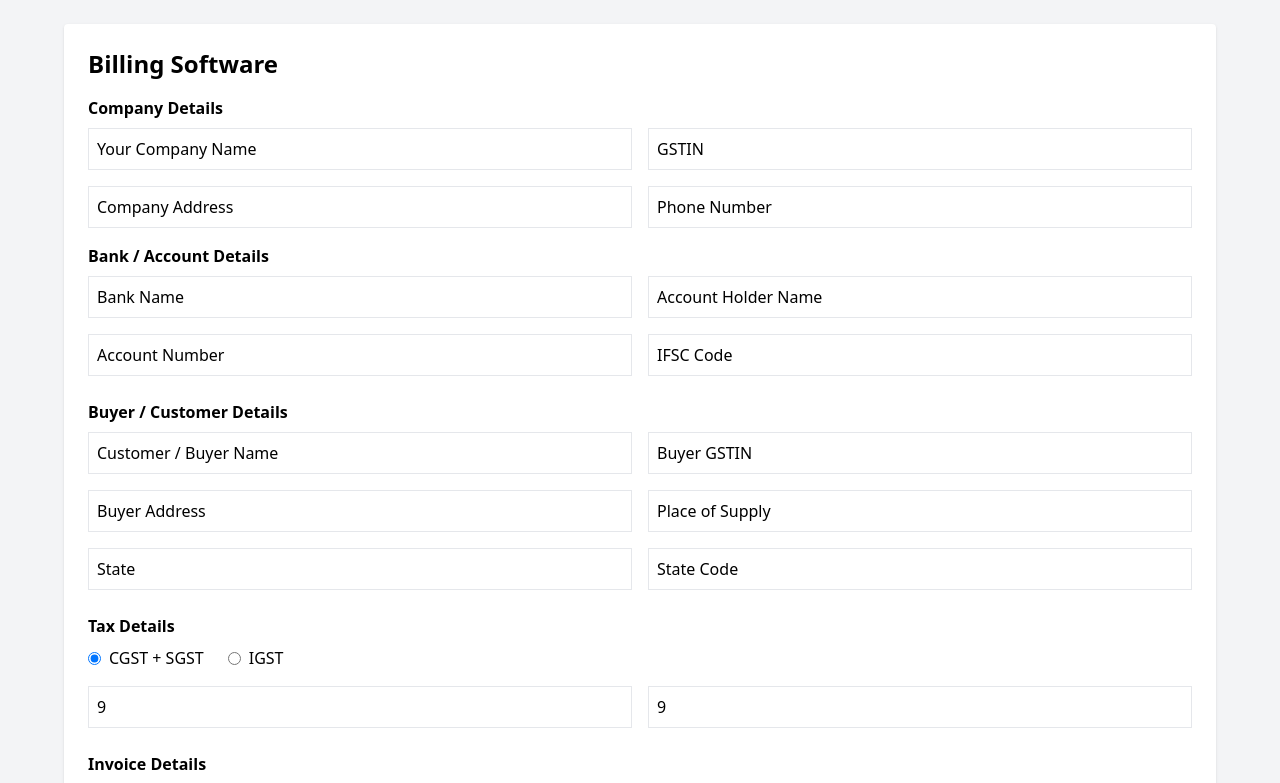
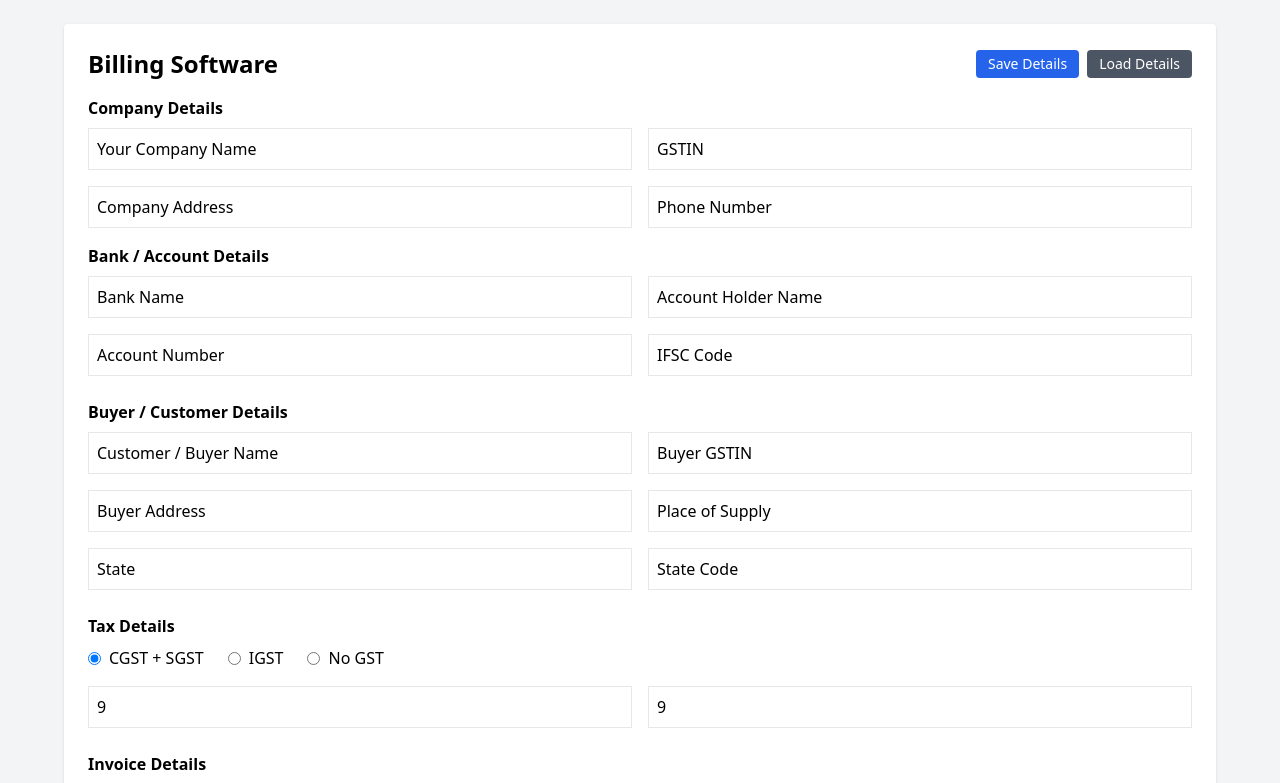
Before and after one commit to alfin004/billing-software, a React (Vite) app: page / in a window 1280 px wide. Shown: the top 783 px of the page. Built offline with nearby package versions, Linux system fonts and the light colour scheme.

Commit message:
No gst changes

```diff
--- a/src/BillingApp.tsx
+++ b/src/BillingApp.tsx
@@ -1,6 +1,20 @@
-import React, { useState } from "react";
+import React, { useState, useEffect } from "react";
 
 export default function BillingApp() {
+  // ===== LOCAL STORAGE HELPERS =====
+  const saveToStorage = (key, value) => {
+    localStorage.setItem(key, JSON.stringify(value));
+  };
+
+  const loadFromStorage = (key) => {
+    try {
+      const v = localStorage.getItem(key);
+      return v ? JSON.parse(v) : null;
+    } catch {
+      return null;
+    }
+  };
+
   // SELLER / COMPANY DETAILS (editable)
   const [seller, setSeller] = useState({
     name: "Your Company Name",
@@ -35,9 +49,17 @@ export default function BillingApp() {
   ]);
 
   // TAX
-  const [taxType, setTaxType] = useState("CGST_SGST"); // CGST_SGST | IGST
+  const [taxType, setTaxType] = useState("CGST_SGST"); // CGST_SGST | IGST | NO_GST
   const [tax, setTax] = useState({ cgst: 9, sgst: 9, igst: 18 });
   const [showCanvasPreview, setShowCanvasPreview] = useState(false);
+
+    // ===== LOAD FROM LOCAL STORAGE ON FIRST LOAD =====
+  useEffect(() => {
+    const savedSeller = loadFromStorage("billing_seller");
+    const savedBank = loadFromStorage("billing_bank");
+    if (savedSeller) setSeller(savedSeller);
+    if (savedBank) setSeller((prev) => ({ ...prev, ...savedBank }));
+  }, []);
 
   const updateItem = (i, f, v) => {
     const n = [...items];
@@ -102,7 +124,7 @@ export default function BillingApp() {
         <strong>${seller.name}</strong><br/>
         ${seller.address}<br/>
         Mob: ${seller.phone}<br/>
-        <strong>TAX INVOICE</strong><br/>
+        <strong>${taxType === "NO_GST" ? "INVOICE" : "TAX INVOICE"}</strong><br/>
         GSTIN: ${seller.gst}
       </div>
 
@@ -117,15 +139,45 @@ export default function BillingApp() {
         <strong>DETAILS OF RECEIVER / BILLED TO</strong><br/>
         <strong>Name:</strong> ${buyer.name}<br/>
         <strong>Address:</strong> ${buyer.address}<br/>
-        <strong>GSTIN:</strong> ${buyer.gst}<br/>
+        ${taxType === "NO_GST" ? "" : `<strong>GSTIN:</strong> ${buyer.gst}<br/>`}
         <strong>State:</strong> ${buyer.state} &nbsp;&nbsp; <strong>Code:</strong> ${buyer.stateCode} &nbsp;&nbsp; <strong>Place of Supply:</strong> ${buyer.placeOfSupply}
       </div>
 
+      <!-- ITEMS TABLE -->
+      <table style="margin-top:6px">
+        <thead>
+          <tr>
+            <th>Sl No</th>
+            <th>Particulars</th>
+            <th>HSN</th>
+            <th>Rate</th>
+            <th>Qty</th>
+            <th>Amount</th>
+          </tr>
+        </thead>
+        <tbody>
+          ${items.map((i,idx)=>`
+            <tr>
+              <td style="text-align:center">${idx+1}</td>
+              <td>${i.name}</td>
+              <td style="text-align:center">${i.hsn}</td>
+              <td style="text-align:right">${i.rate}</td>
+              <td style="text-align:center">${i.qty}</td>
+              <td style="text-align:right">${i.amount.toFixed(2)}</td>
+            </tr>
+          `).join("")}
+        </tbody>
+      </table>
+
       <table style="margin-top:6px">
         <tr><td class="right">Total Taxable Value</td><td class="right">₹${sub.toFixed(2)}</td></tr>
-        <tr><td class="right">CGST @ ${tax.cgst}%</td><td class="right">₹${cgstAmt.toFixed(2)}</td></tr>
-        <tr><td class="right">SGST @ ${tax.sgst}%</td><td class="right">₹${sgstAmt.toFixed(2)}</td></tr>
-        <tr><td class="right">IGST</td><td class="right">₹${igstAmt.toFixed(2)}</td></tr>
+        ${taxType === "CGST_SGST" ? `
+          <tr><td class="right">CGST @ ${tax.cgst}%</td><td class="right">₹${cgstAmt.toFixed(2)}</td></tr>
+          <tr><td class="right">SGST @ ${tax.sgst}%</td><td class="right">₹${sgstAmt.toFixed(2)}</td></tr>
+        ` : ""}
+        ${taxType === "IGST" ? `
+          <tr><td class="right">IGST @ ${tax.igst}%</td><td class="right">₹${igstAmt.toFixed(2)}</td></tr>
+        ` : ""}
         <tr><td class="right"><strong>Total Invoice Value</strong></td><td class="right"><strong>₹${total.toFixed(2)}</strong></td></tr>
       </table>
 
@@ -159,7 +211,29 @@ export default function BillingApp() {
   return (
     <div className="bg-gray-100 min-h-screen p-6">
       <div className="bg-white p-6 rounded shadow max-w-6xl mx-auto">
-        <h1 className="text-2xl font-bold mb-4">Billing Software</h1>
+        <div className="flex justify-between items-center mb-4">
+          <h1 className="text-2xl font-bold">Billing Software</h1>
+          <div className="flex gap-2">
+            <button
+              onClick={() => {
+                const { bankName, accountName, accountNumber, ifsc, ...company } = seller;
+                saveToStorage("billing_seller", company);
+                saveToStorage("billing_bank", { bankName, accountName, accountNumber, ifsc });
+                alert("Company & bank details saved");
+              }}
+              className="bg-blue-600 text-white px-3 py-1 rounded text-sm"
+            >Save Details</button>
+            <button
+              onClick={() => {
+                const savedSeller = loadFromStorage("billing_seller");
+                const savedBank = loadFromStorage("billing_bank");
+                if (savedSeller) setSeller(savedSeller);
+                if (savedBank) setSeller((prev) => ({ ...prev, ...savedBank }));
+              }}
+              className="bg-gray-600 text-white px-3 py-1 rounded text-sm"
+            >Load Details</button>
+          </div>
+        </div>
 
         <h2 className="font-semibold mb-2">Company Details</h2>
         <div className="grid grid-cols-2 gap-4 mb-4">
@@ -196,6 +270,10 @@ export default function BillingApp() {
           <label className="flex items-center gap-2">
             <input type="radio" checked={taxType==="IGST"} onChange={()=>setTaxType("IGST")} />
             IGST
+          </label>
+          <label className="flex items-center gap-2">
+            <input type="radio" checked={taxType==="NO_GST"} onChange={()=>setTaxType("NO_GST")} />
+            No GST
           </label>
         </div>
 
```
